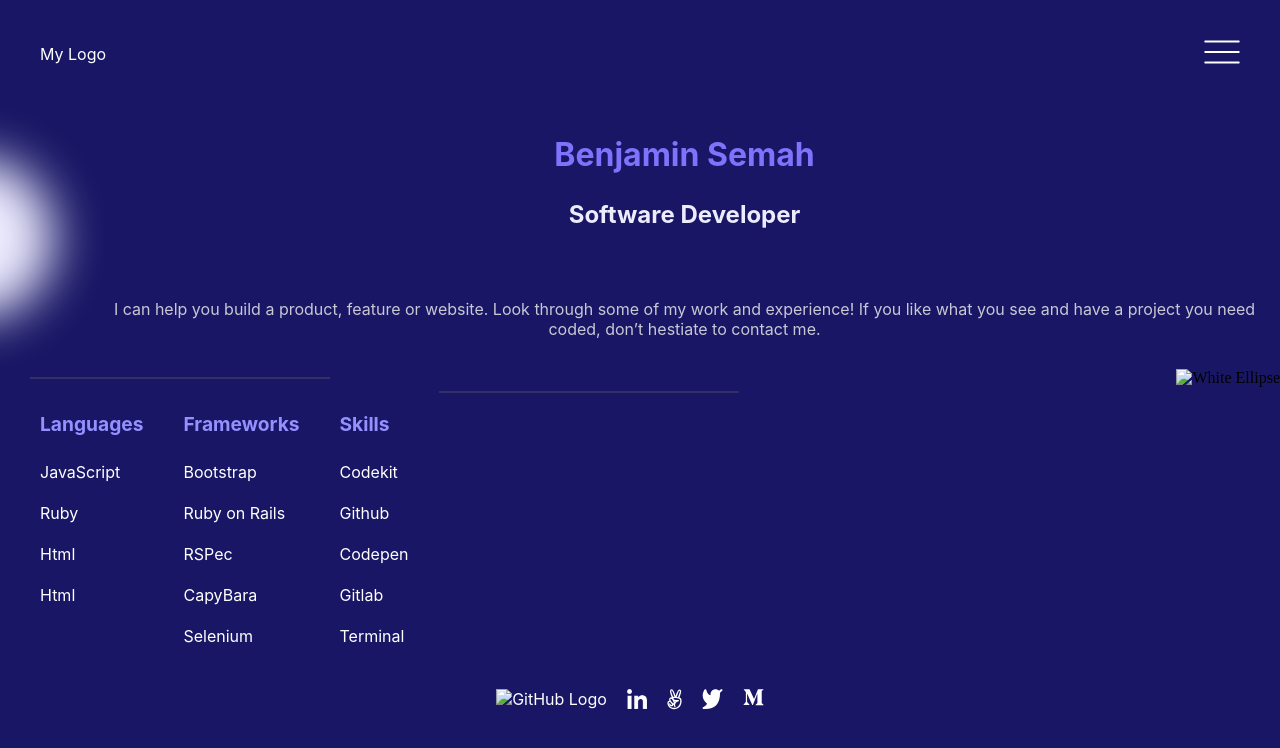
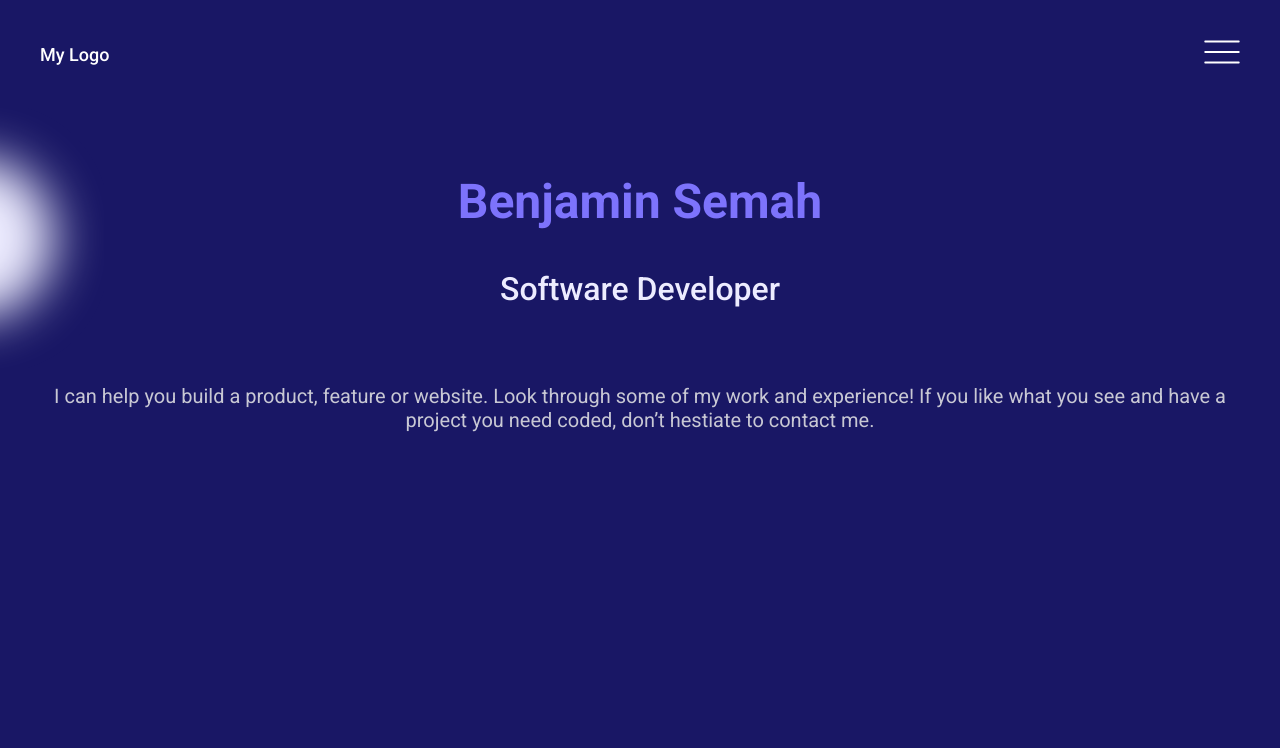
Before and after one commit to BenjaminSemah/Portfolio, a website: page Index.html in a window 1280 px wide. Drawn offline with Linux system fonts and the light colour scheme.

Commit message:
Fix errors in stylesheet for Homepage

```diff
--- a/Index.html
+++ b/Index.html
@@ -9,14 +9,13 @@
 </head>
 <body>
     <header>
-        <div class="logo">
+        <nav class="logo">
             <a class="myLogo" href="#">My Logo</a>
-        </div>
+        </nav>
         <div class="navIcon">
             <a href="#"><img src="assets/navIcon.svg" alt="navigation icon"></a>
         </div>
     </header>
-    <img id="whiteEllipse" src="/assets/ellipseHeader.svg" alt="ellipse">
     <section class="headline">
         <div class="nameTitle">
             <h1 id="myName">Benjamin Semah</h1>
@@ -31,98 +30,6 @@
             </p>
         </div>
     </section>
-    <section class="myAbilities">
-        <img class="line" src="/assets/Vector 4.svg" alt="horizontal line">
-        <img id="ellipseTwo" src="assets/ellipse2.svg" alt="White Ellipse">
-        <div class="skillsSection">
-            <div class="mySkills">
-                <a id="languages" href="#">Languages</a>
-                <ul class="abilities">
-                    <li>
-                        <a href="#">JavaScript</a>
-                    </li>
-                    <li>
-                        <a href="#">Ruby</a>
-                    </li>
-                    <li>
-                        <a href="#">Html</a>
-                    </li>
-                    <li>
-                        <a href="#">Html</a>
-                    </li>
-                </ul>
-            </div>
-            <div class="mySkills">
-                <a id="frameworks" href="#">Frameworks</a>
-                <ul class="abilities">
-                    <li>
-                        <a href="#">Bootstrap</a>
-                    </li>
-                    <li>
-                        <a href="#">Ruby on Rails</a>
-                    </li>
-                    <li>
-                        <a href="#">RSPec</a>
-                    </li>
-                    <li>
-                        <a href="#">CapyBara</a>
-                    </li>
-                    <li>
-                        <a href="#">Selenium</a>
-                    </li>
-                </ul>
-            </div>
-            <div class="mySkills">
-                <a id="skills" href="#">Skills</a>
-                <ul class="abilities">
-                    <li>
-                        <a href="#">Codekit</a>
-                    </li>
-                    <li>
-                        <a href="#">Github</a>
-                    </li>
-                    <li>
-                        <a href="#">Codepen</a>
-                    </li>
-                    <li>
-                        <a href="#">Gitlab</a>
-                    </li>
-                    <li>
-                        <a href="#">Terminal</a>
-                    </li>
-                </ul>
-            </div>
-        <img class="line" src="/assets/Vector 4.svg" alt="horizontal line">
-        </div>
-    </section>
-    <section class="socials">
-        <ul class="profiles">
-            <li>
-                <a href="#">
-                    <img src="/assets/github.svg" alt="GitHub Logo">
-                </a>
-            </li>
-            <li>
-                <a href="#">
-                    <img id="linkedIn" src="/assets/linkedinn.png" alt="LinkedIn Logo">
-                </a>
-            </li>
-            <li>
-                <a href="#">
-                    <img src="/assets/angellist.svg" alt="Angellist Logo">
-                </a>
-            </li>
-            <li>
-                <a href="#">
-                    <img src="/assets/Twitter.svg" alt="Twitter Logo">
-                </a>
-            </li>
-            <li>
-                <a href="#">
-                    <img src="/assets/medium.svg" alt="Medium Logo">
-                </a>
-            </li>
-        </ul>
-    </section>
+
 </body>
 </html>
--- a/style.css
+++ b/style.css
@@ -1,3 +1,5 @@
+@import url('https://fonts.googleapis.com/css2?family=Roboto:wght@400;500;700&display=swap');
+
 body {
   margin: 0;
   padding: 0;
@@ -14,7 +16,9 @@ header {
 .myLogo {
   color: white;
   text-decoration: none;
-    font-family: -apple-system, BlinkMacSystemFont, 'Segoe UI', Roboto, Oxygen, Ubuntu, Cantarell, 'Open Sans', 'Helvetica Neue', sans-serif;
+  font-size: 18px;
+  font-family: 'Roboto', sans-serif;
+  font-weight: 500;
 }
 
 #whiteEllipse {
@@ -22,75 +26,34 @@ header {
   float: left;
 }
 
-#ellipseTwo {
-    display: block;
-    float: right;
-}
-
-li a {
-    color: white;
-    text-decoration: none;
-}
-
-.abilities li {
-    list-style: none;
-    line-height: 2.5em;
-}
-
-.skills a {
-    text-decoration: none;
-}
-
-#languages, #frameworks, #skills {
-    text-decoration: none;
-    color: #9490FF;
-    font-family: -apple-system, BlinkMacSystemFont, 'Segoe UI', Roboto, Oxygen, Ubuntu, Cantarell, 'Open Sans', 'Helvetica Neue', sans-serif;
-    font-weight: bold;
-    font-size: 1.2em;
-}
-
-.skillsSection {
-    display: flex;
-    flex-wrap: wrap;
-}
-
-#linkedIn {
-    height: 20px;
-}
-
-.profiles li {
-    list-style: none;
-    size: 20px;
-    margin-right: 20px;
-}
-
-.profiles {
-    display: flex;
-    justify-content: center;
-    padding-left: 0;
-}
-
 #myName {
-    color: #7D73FC;
-    font-family: -apple-system, BlinkMacSystemFont, 'Segoe UI', Roboto, Oxygen, Ubuntu, Cantarell, 'Open Sans', 'Helvetica Neue', sans-serif;
-    font-size: 2em;
-    font-weight: bold;
+  color: #7d73fc;
+  font-family: 'Roboto', sans-serif;
+  font-weight: 700;
+  font-size: 48px;
   text-align: center;
 }
 
 #myTitle {
-    font-family: -apple-system, BlinkMacSystemFont, 'Segoe UI', Roboto, Oxygen, Ubuntu, Cantarell, 'Open Sans', 'Helvetica Neue', sans-serif;
-    color: #EDECFF;
+  font-family: 'Roboto', sans-serif;
+  font-weight: 500;
+  font-size: 32px;
+  color: #edecff;
   text-align: center;
 }
 
-#myTitle:hover, #myName:hover, #shortBio:hover {
+#myTitle:hover,
+#myName:hover,
+#shortBio:hover,
+.myLogo:hover {
   text-decoration: underline;
   text-decoration-color: #0d24f0;
 }
 
 #shortBio {
-    font-family: -apple-system, BlinkMacSystemFont, 'Segoe UI', Roboto, Oxygen, Ubuntu, Cantarell, 'Open Sans', 'Helvetica Neue', sans-serif;
+  font-family: 'Roboto', sans-serif;
+  font-weight: 400;
+  font-size: 20px;
   color: #c8c8d4;
   text-align: center;
   margin-top: 50px;
@@ -98,31 +61,9 @@ li a {
 }
 
 .headline {
+  background-image: url(/assets/ellipseHeader.svg);
+  background-repeat: no-repeat;
   display: flex;
   flex-direction: column;
-    padding-right: 15px;
+  padding: 25px;
 }
-
-.mySkills ul {
-    padding-left: 0;
-}
-
-.mySkills {
-    margin-left: 40px;
-    margin-top: 25px;
-}
-
-.line {
-    width: 300px;
-    height: 10px;
-    margin-left: 30px;
-}
-
-li a {
-    font-family: -apple-system, BlinkMacSystemFont, 'Segoe UI', Roboto, Oxygen, Ubuntu, Cantarell, 'Open Sans', 'Helvetica Neue', sans-serif;
-}
-
-a:hover, #languages:hover, #frameworks:hover, #skills:hover {
-    text-decoration: underline;
-    text-decoration-color: #0d24f0;
-}
```
Also changed, not shown: assets/1816294-middle.png (added). Lines whose indentation alone changed are shown as unchanged.
